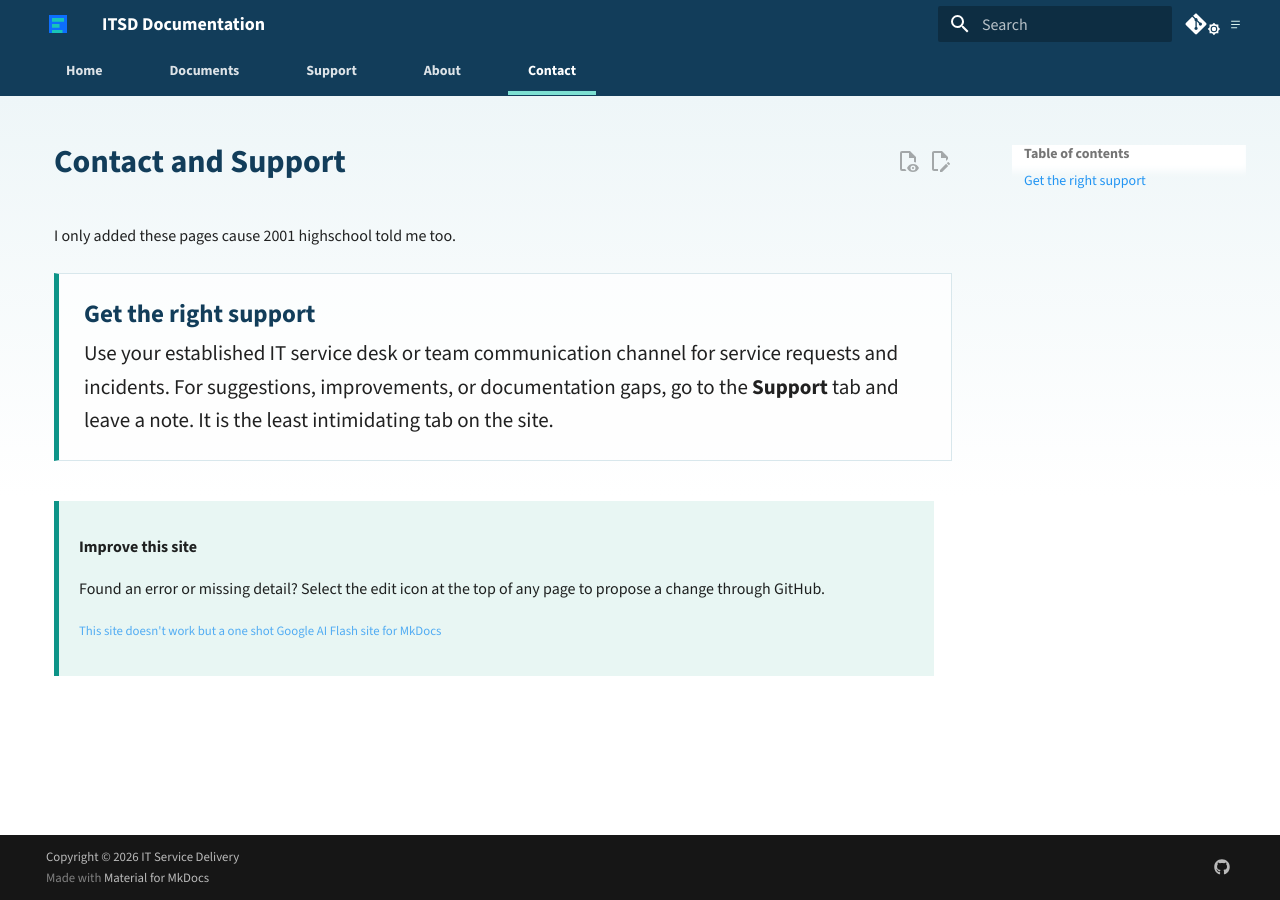
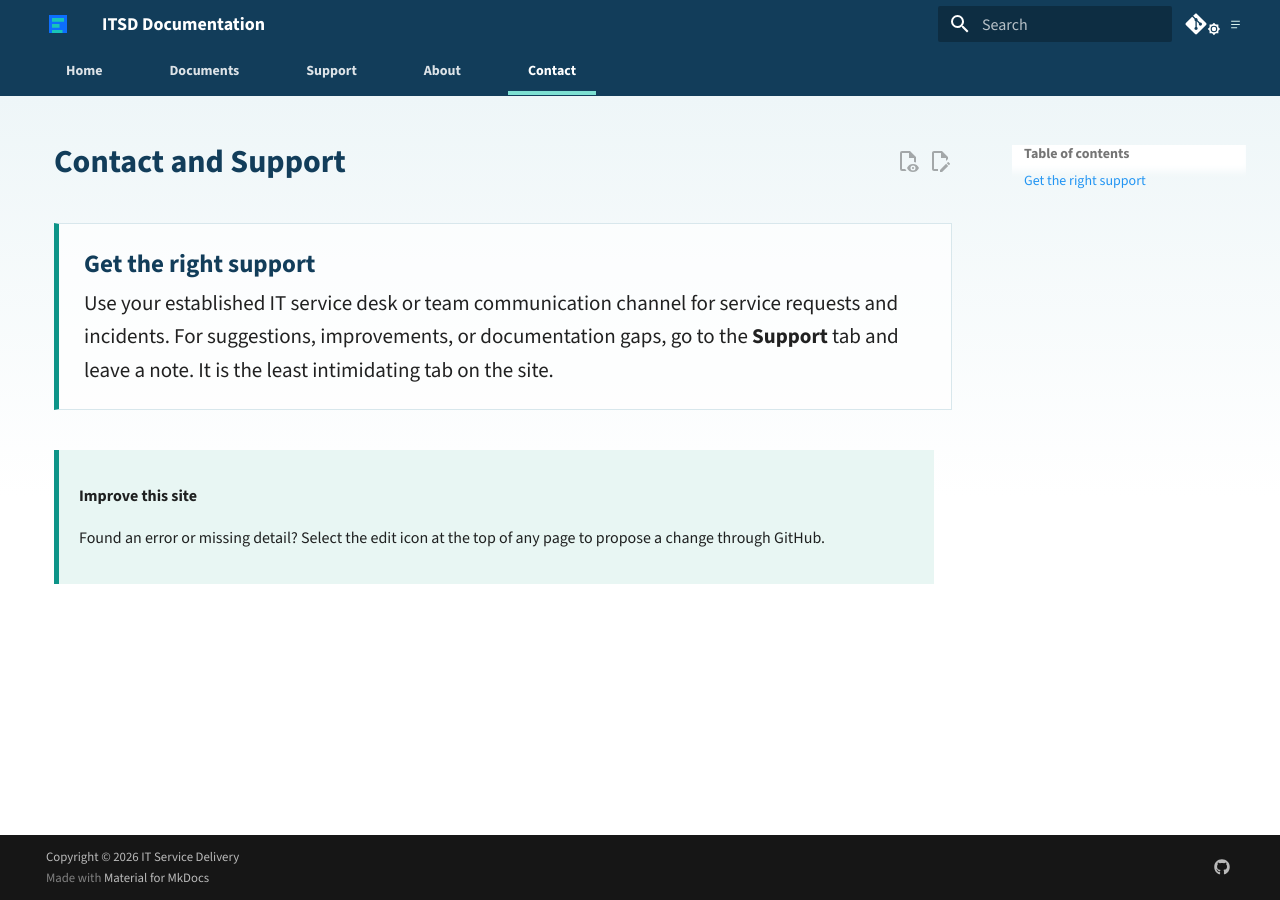
Before and after one commit to dgooding/mkdocs-basic, an MkDocs documentation site: the page built from docs/contact.md, in a window 1280 px wide. Built offline with MkDocs 1.6.1 and Material for MkDocs 9.7.7, drawn with Linux system fonts in a browser that asks for light colours; comment, search, counter and statistics services are not loaded.

Commit message:
docs: auto-update 2026-08-27 04:36:43

```diff
--- a/docs/contact.md
+++ b/docs/contact.md
@@ -4,8 +4,6 @@
 ---
 
 # Contact and Support
-
-I only added these pages cause 2001 highschool told me too.
 
 <div class="itsd-page-intro" markdown>
 
@@ -21,6 +19,4 @@
 
 Found an error or missing detail? Select the edit icon at the top of any page to propose a change through GitHub.
 
-<small>[This site doesn't work but a one shot Google AI Flash site for MkDocs](https://mkdocs-site-688900746393.us-west2.run.app/)</small>
-
 </div>
```
Also changed, not shown: docs/index.md (+1 -1 lines).
